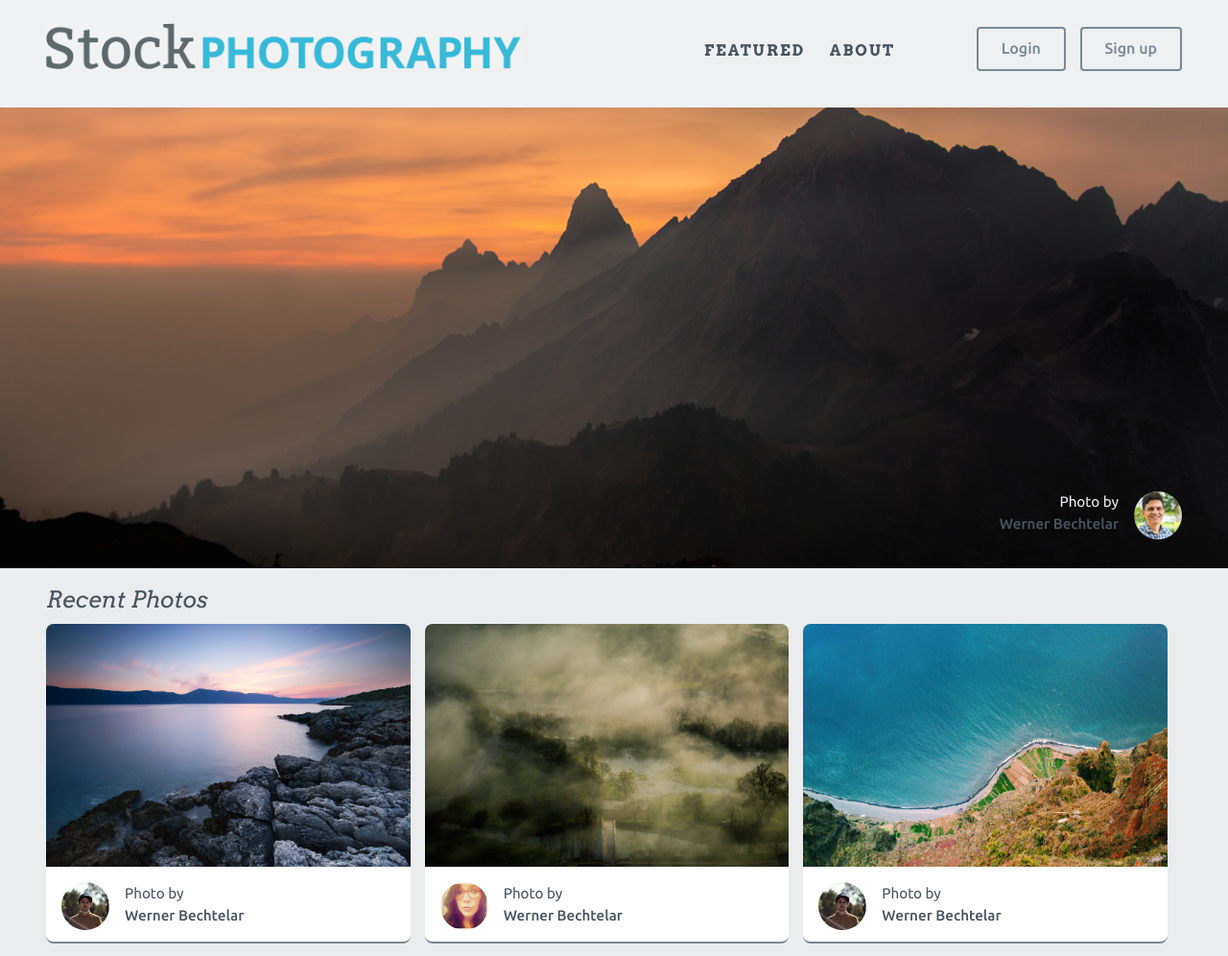
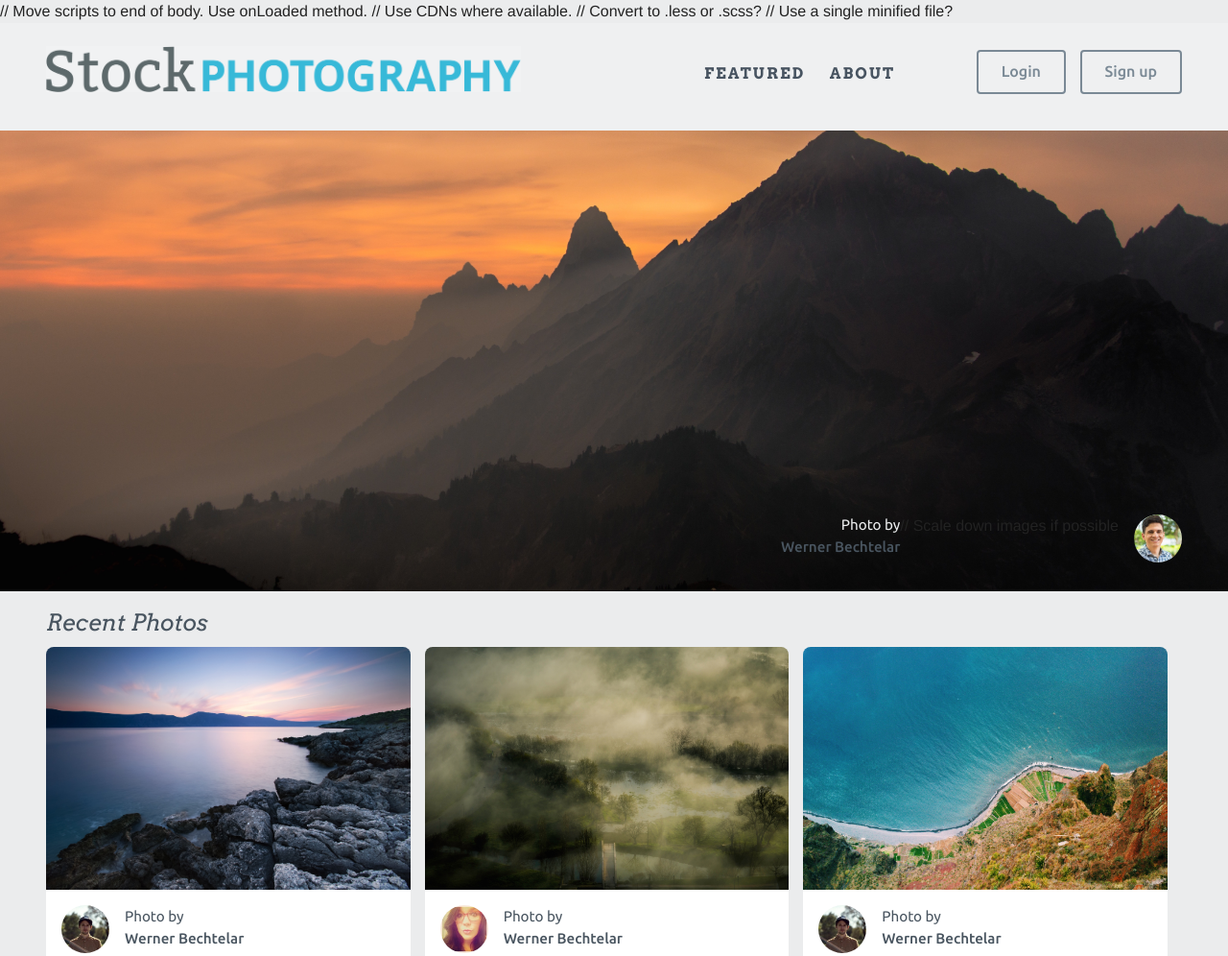
Before and after one commit to just-Bri/Optimize, a plain HTML site: page index.html in a window 1280 px wide. Shown: the top 996 px of the page at 96% size. Drawn offline with Linux system fonts and the light colour scheme; a web font is replaced by a local one.

Commit message:
Notes to self

```diff
--- a/index.html
+++ b/index.html
@@ -3,13 +3,13 @@
     <head>
         <meta charset="UTF-8">
         <title>StockPHOTOGRAPHY</title>
-        <script src="js/jquery.js"></script>
-        <script src="js/fastclick.js"></script>
+        <script src="js/jquery.js"></script> // Move scripts to end of body. Use onLoaded method.
+        <script src="js/fastclick.js"></script> // Use CDNs where available.
         <script src="js/foundation.js"></script>
         <script src="js/foundation.equalizer.js"></script>
         <script src="js/foundation.reveal.js"></script>
-        <link rel="stylesheet" href="css/normalize.css">
-        <link rel="stylesheet" href="css/foundation.css">
+        <link rel="stylesheet" href="css/normalize.css"> // Convert to .less or .scss?
+        <link rel="stylesheet" href="css/foundation.css"> // Use a single minified file?
         <link rel="stylesheet" href="css/arvo.css">
         <link rel="stylesheet" href="css/ubuntu.css">
         <link rel="stylesheet" href="css/basics.css">
@@ -34,7 +34,7 @@
         <section class="hero" >
             <div class="info">
                 <span class="attribution">Photo by <b>Werner Bechtelar</b></span>
-                <img src="img/avatars/avatar1.jpg" alt="Photo"  class="avatar">
+                <img src="img/avatars/avatar1.jpg" alt="Photo"  class="avatar"> // Scale down images if possible
             </div>
         </section>
         <section class="image-grid">
```
